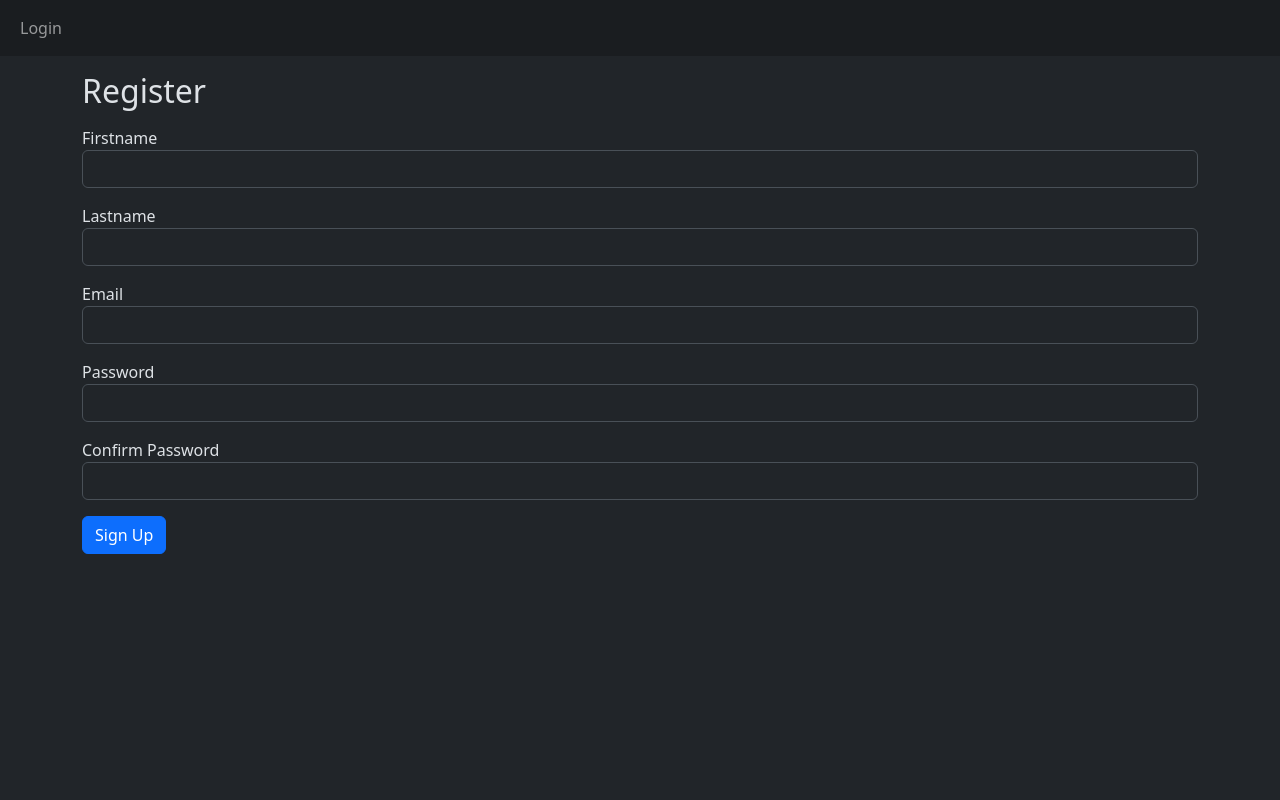
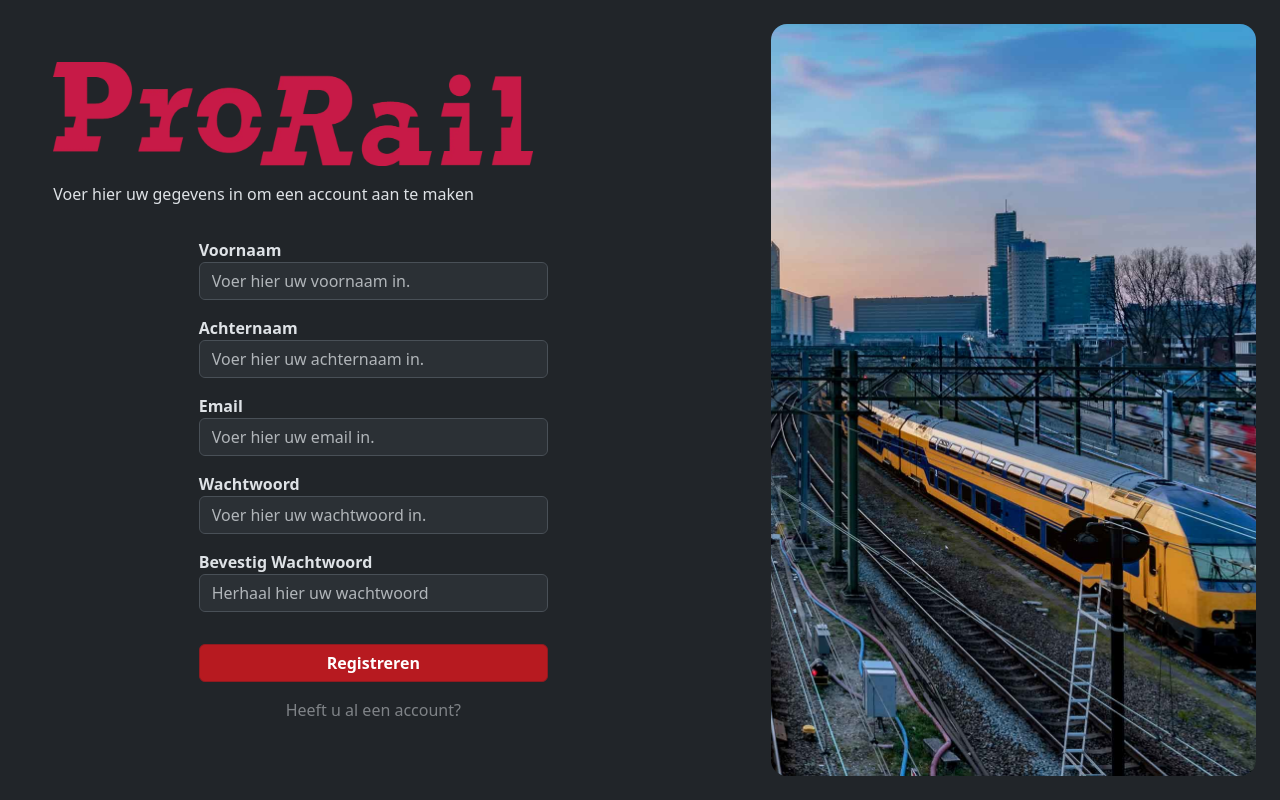
Before and after one commit to MaxJansen99/ProRail, a Flask app: page /register in a window 1280 px wide. Run offline with Flask 3, Linux system fonts and the light colour scheme.

Commit message:
Merging Front-end & Back-end of application

```diff
--- a/Flask/forms.py
+++ b/Flask/forms.py
@@ -3,14 +3,14 @@ from wtforms import StringField, PasswordField, SubmitField
 from wtforms.validators import DataRequired, Length, Email, EqualTo
 
 class RegistrationForm(FlaskForm):
-  firstname = StringField('Firstname', validators=[DataRequired(), Length(min=2, max=20)])
-  lastname = StringField('Lastname', validators=[DataRequired(), Length(min=2, max=20)])
+  firstname = StringField('Voornaam', validators=[DataRequired(), Length(min=2, max=20)])
+  lastname = StringField('Achternaam', validators=[DataRequired(), Length(min=2, max=20)])
   email = StringField('Email', validators=[DataRequired(), Email()])
-  password = PasswordField('Password', validators=[DataRequired()])
-  confirm_password = PasswordField('Confirm Password', validators=[DataRequired(), EqualTo('password')])
-  submit = SubmitField('Sign Up')
+  password = PasswordField('Wachtwoord', validators=[DataRequired()])
+  confirm_password = PasswordField('Bevestig Wachtwoord', validators=[DataRequired(), EqualTo('password')])
+  submit = SubmitField('Registreren')
 
 class LoginForm(FlaskForm):
   email = StringField('Email', validators=[DataRequired(), Email()])
-  password = PasswordField('Password', validators=[DataRequired()])
-  submit = SubmitField('Login')
+  password = PasswordField('Wachtwoord', validators=[DataRequired()])
+  submit = SubmitField('Inloggen')
--- a/Flask/routes.py
+++ b/Flask/routes.py
@@ -7,7 +7,7 @@ from flask_login import login_user, current_user, logout_user, login_required
 @app.route("/register", methods=["GET", "POST"])
 def register():
   if current_user.is_authenticated:
-    return redirect(url_for("home"))
+    return redirect(url_for("dashboard"))
   form = RegistrationForm()
   if form.validate_on_submit():
     user = User(firstname=form.firstname.data, lastname=form.lastname.data, email=form.email.data)
@@ -21,13 +21,13 @@ def register():
 @app.route("/login", methods=["GET", "POST"])
 def login():
   if current_user.is_authenticated:
-    return redirect(url_for("home"))
+    return redirect(url_for("dashboard"))
   form = LoginForm()
   if form.validate_on_submit():
     user = User.query.filter_by(email=form.email.data).first()
     if user and user.check_password(form.password.data):
       login_user(user)
-      return redirect(url_for("home"))
+      return redirect(url_for("dashboard"))
     else:
       flash("Login Unsuccessful. Please check email and password", "danger")
   return render_template("login.html", form=form)
@@ -36,9 +36,9 @@ def login():
 @login_required
 def logout():
     logout_user()
-    return redirect(url_for('home'))
+    return redirect(url_for('login'))
 
 @app.route('/')
 @login_required
-def home():
-    return render_template('home.html')
+def dashboard():
+    return render_template('dashboard.html')
--- a/Flask/templates/base.html
+++ /dev/null
@@ -1,34 +0,0 @@
-<!DOCTYPE html>
-<html lang="en">
-<head>
-  <meta charset="UTF-8">
-  <title>Flask Auth App</title>
-  <link href="https://cdn.jsdelivr.net/npm/bootstrap@5.3.3/dist/css/bootstrap.min.css" rel="stylesheet" integrity="sha384-QWTKZyjpPEjISv5WaRU9OFeRpok6YctnYmDr5pNlyT2bRjXh0JMhjY6hW+ALEwIH" crossorigin="anonymous">
-</head>
-<body data-bs-theme="dark">
-<nav class="navbar navbar-expand navbar-dark bg-dark-subtle mb-3">
-  <div class="container-fluid">
-    <div class="navbar-nav">
-      {% if current_user.is_authenticated %}
-      <a href="{{ url_for('logout') }}" class="nav-link">Logout</a>
-      {% else %}
-      <a href="{{ url_for('login') }}" class="nav-link">Login</a>
-      <!--<a href="{{ url_for('register') }}" class="nav-link">Register</a>-->
-      {% endif %}
-    </div>
-  </div>
-</nav>
-<div class="container">
-  {% with messages = get_flashed_messages(with_categories=true) %}
-    {% if messages %}
-      {% for category, message in messages %}
-      <div class="alert alert-{{ category }}">{{ message }}</div>
-      {% endfor %}
-    {% endif %}
-  {% endwith %}
-
-  {% block content %}
-  {% endblock %}
-</div>
-</body>
-</html>
--- a/Flask/templates/home.html
+++ /dev/null
@@ -1,4 +0,0 @@
-{% extends "base.html" %}
-{% block content %}
-<h1>Hello, ProRail!</h1>
-{% endblock %}
--- a/Flask/templates/register.html
+++ b/Flask/templates/register.html
@@ -1,28 +1,52 @@
-{% extends "base.html" %}
-{% block content %}
-<form method="POST">
+<!DOCTYPE html>
+<html lang="en">
+<head>
+  <meta charset="UTF-8">
+  <title>Register - ProRail</title>
+  <link href="https://cdn.jsdelivr.net/npm/bootstrap@5.3.3/dist/css/bootstrap.min.css" rel="stylesheet" integrity="sha384-QWTKZyjpPEjISv5WaRU9OFeRpok6YctnYmDr5pNlyT2bRjXh0JMhjY6hW+ALEwIH" crossorigin="anonymous">
+  <link rel="stylesheet" href="https://cdn.jsdelivr.net/npm/bootstrap-icons@1.11.3/font/bootstrap-icons.min.css">
+  <script src="https://cdn.jsdelivr.net/npm/bootstrap@5.3.3/dist/js/bootstrap.bundle.min.js" integrity="sha384-YvpcrYf0tY3lHB60NNkmXc5s9fDVZLESaAA55NDzOxhy9GkcIdslK1eN7N6jIeHz" crossorigin="anonymous"></script>
+</head>
+<body data-bs-theme="dark">
+  <div class="container-fluid">
+    <div class="row vh-100">
+      <div class="col p-4 d-flex flex-column justify-content-center align-items-center">
+        <div class="mb-3">
+          <img src="{{ url_for("static", filename="images/ProRail.png") }}" class="w-75 mb-3" alt="ProRail Logo">
+          <p class="text-start">Voer hier uw gegevens in om een account aan te maken</p>
+        </div>
+        <form class="w-50" method="POST">
           {{ form.hidden_tag() }}
-  <p class="h2 mb-3">Register</p>
           <div class="mb-3">
-      {{ form.firstname.label }}
-      {{ form.firstname(class="form-control") }}
+            <strong>{{ form.firstname.label }}</strong>
+            {{ form.firstname(class="form-control bg-body-tertiary border border-body-subtle", placeholder="Voer hier uw voornaam in.") }}
           </div>
           <div class="mb-3">
-    {{ form.lastname.label }}
-    {{ form.lastname(class="form-control") }}
+            <strong>{{ form.lastname.label }}</strong>
+            {{ form.lastname(class="form-control bg-body-tertiary border border-body-subtle", placeholder="Voer hier uw achternaam in.") }}
           </div>
           <div class="mb-3">
-      {{ form.email.label }}
-      {{ form.email(class="form-control") }}
+            <strong>{{ form.email.label }}</strong>
+            {{ form.email(class="form-control bg-body-tertiary border border-body-subtle", placeholder="Voer hier uw email in.") }}
           </div>
           <div class="mb-3">
-      {{ form.password.label }}
-      {{ form.password(class="form-control") }}
+            <strong>{{ form.password.label }}</strong>
+            {{ form.password(class="form-control bg-body-tertiary border border-body-subtle", placeholder="Voer hier uw wachtwoord in.") }}
           </div>
           <div class="mb-3">
-      {{ form.confirm_password.label }}
-      {{ form.confirm_password(class="form-control") }}
+            <strong>{{ form.confirm_password.label }}</strong>
+            {{ form.confirm_password(class="form-control bg-body-tertiary border border-body-subtle", placeholder="Herhaal hier uw wachtwoord") }}
           </div>
-  {{ form.submit(class="btn btn-primary") }}
+          <div class="mb-3">
+            {{ form.submit(class="btn btn-danger w-100 my-3 fw-bold", style="background:#b71a20; border-color:#8f1a20;") }}
+            <a href="{{ url_for("login") }}" class="nav-link text-body-tertiary text-center">Heeft u al een account?</a>
+          </div>
         </form>
-{% endblock %}
+      </div>
+      <div class="col col-5 p-4">
+        <img src="{{ url_for("static", filename="images/DenHaag.png") }}" class="img-fluid object-fit-cover h-100 rounded-4" alt="...">
+      </div>
+    </div>
+  </div>
+</body>
+</html>
```
Also changed, not shown: Flask/templates/dashboard.html (added, +60 -0 lines), Flask/templates/login.html (+41 -15 lines), Flask/static/images/DenHaag.png (added), Flask/static/images/ProRail.png (added), Flask/static/images/ProRailRed.png (added), Flask/static/images/ProRailWhite.png (added), Flask/static/images/Profile.png (added). Lines whose indentation alone changed are shown as unchanged.
